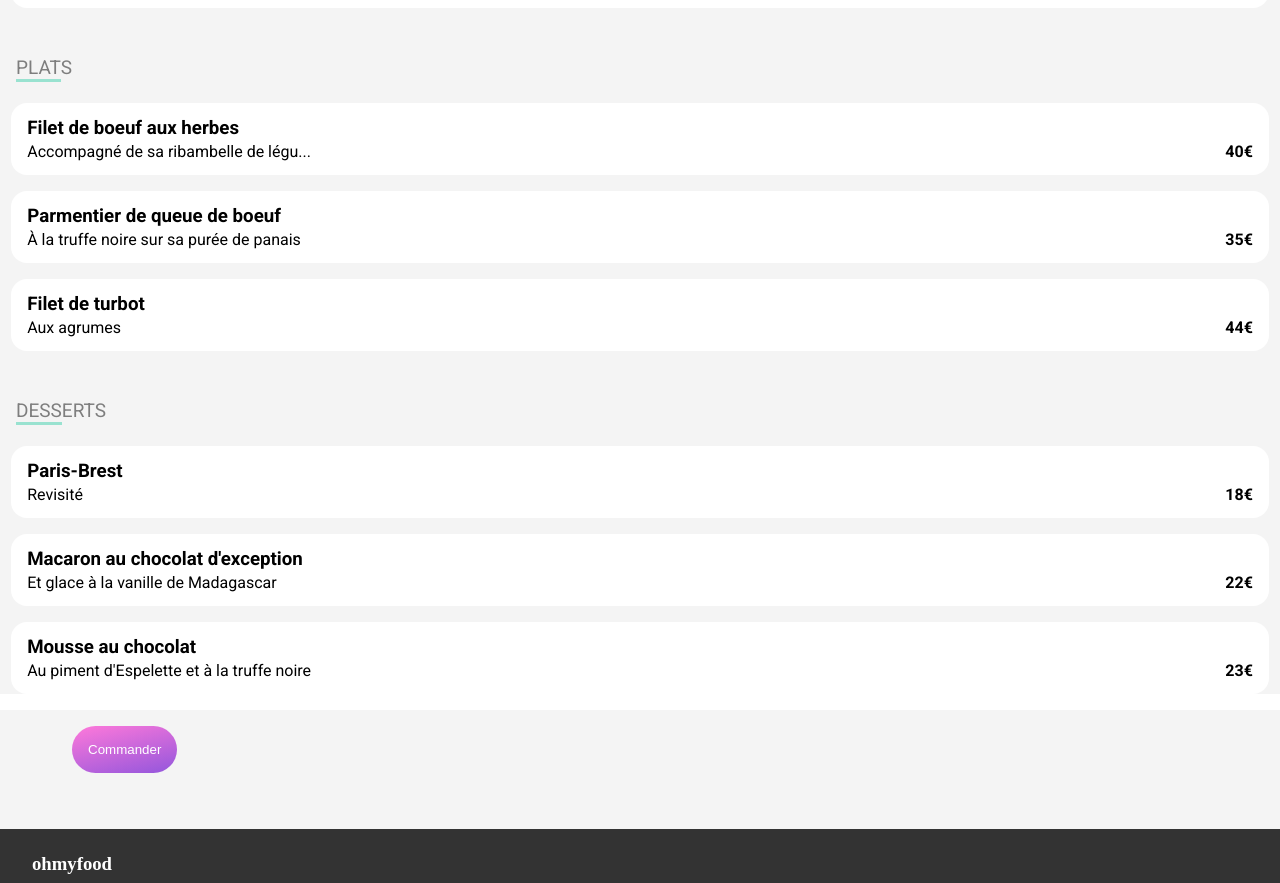
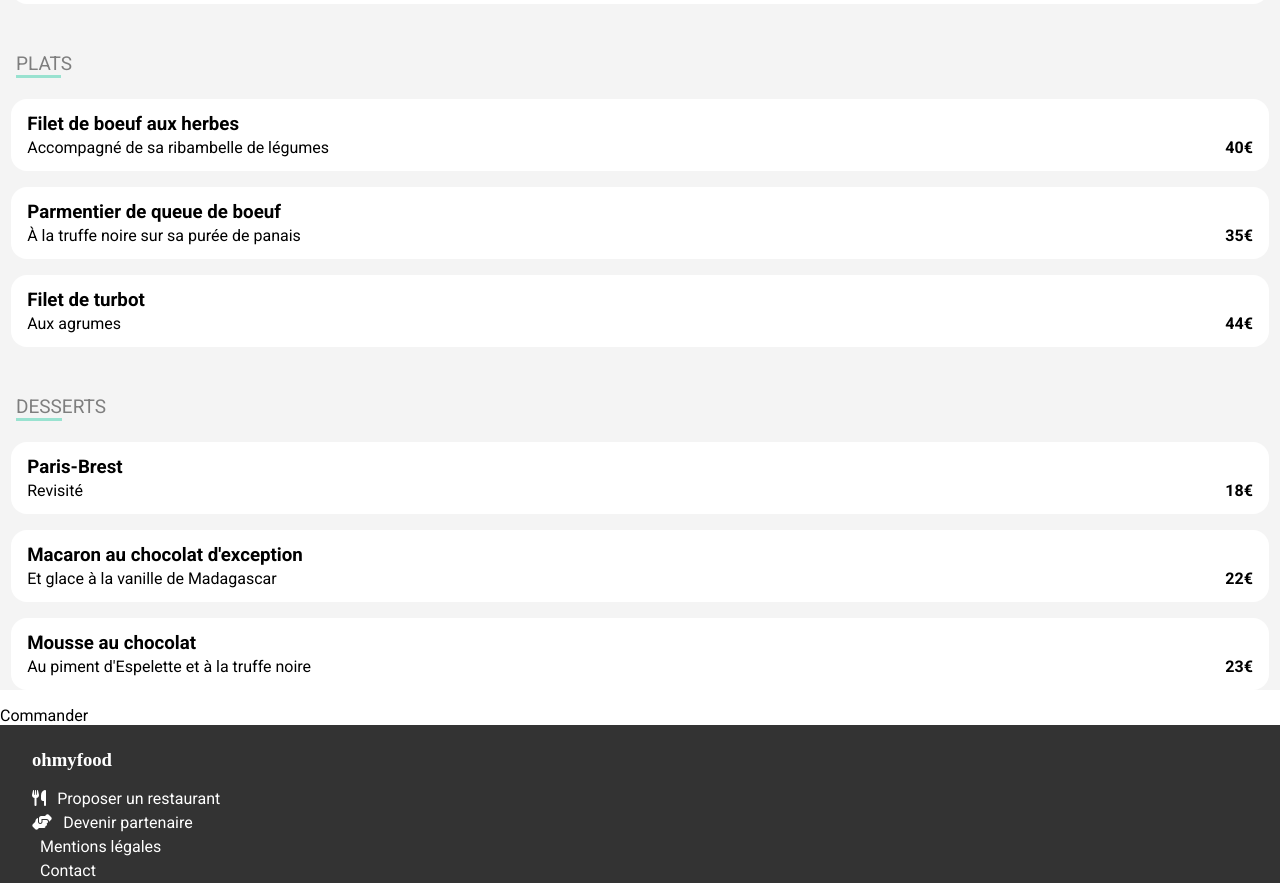
Before and after one commit to aurelie-boomer/AurelieBeghin_3_22042021, a website: page page_1.html in a window 1280 px wide. Shown: the part 701-1584 px from the top of the page. Drawn offline with Linux system fonts and the light colour scheme; a web font is replaced by a local one.

Commit message:
rectifications de l index

```diff
--- a/page_1.html
+++ b/page_1.html
@@ -23,9 +23,11 @@
         </div>
     </header>
     <main>
-        <section class="description">
-            <div class="description__restaurant">
+
+             <div class="description">
                  <img class="description__image" src="Maquettes Ohmyfood/images/restaurants/jay-wennington-N_Y88TWmGwA-unsplash.jpg" alt="La palette du goût">
+             </div>
+        <section class="description__main">
                   <div class="description__bloc"><h1 class="description__titre">La palette du goût</h1>
                      <div class="description__like">
                          <i class="far fa-heart"></i> <!--coeur avec bordure-->
@@ -33,12 +35,9 @@
                      </div>
                  </div>
           </div>
-        </section>
-        <section class="menu">
+         <div class="menu">
             <article>
-                <div>
                   <h2 class="menu__titre"><span class="menu__underline">entr</span>ées</h2>
-                </div>
                  <ul class="menu__liste">
                     <li class="menu__puce">
                         <h3 class=" menu__plat">Fricassée d'escargot</h3>
@@ -76,7 +75,7 @@
                         <h3 class=" menu__plat">Filet de boeuf aux herbes</h3>
                         <div class="menu__bloc">
                             <div class="menu__description">
-                               <p class="menu__texte">Accompagné de sa ribambelle de légu...</p>
+                               <p class="menu__texte">Accompagné de sa ribambelle de légumes</p>
                             </div>
                             <div class="menu__prix">40€</div>
                         </div>
@@ -133,10 +132,11 @@
                     </li>
                 </ul>
              </article>
+            </div>
+             <div class="btn">
+                 <a class="btn__button" href="#"> Commander</a>
+             </div>
         </section>
-        <div class="bouton">
-            <button class="button button__active"> Commander</button>
-        </div>
     </main>
     <footer>
         <div class="footer">
```
Lines whose indentation alone changed are shown as unchanged.
